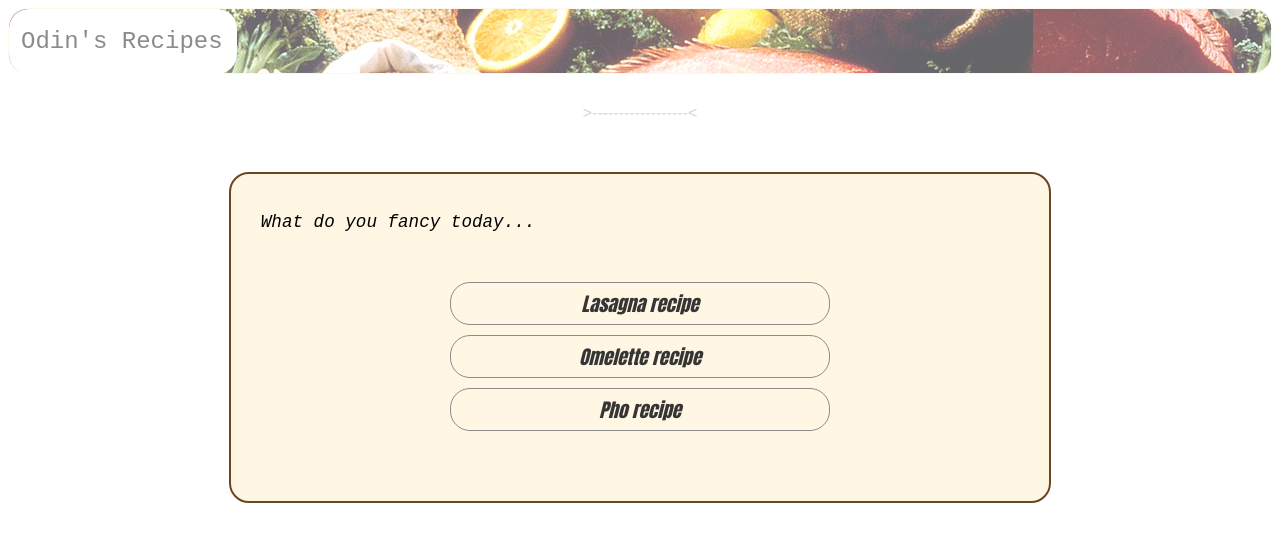
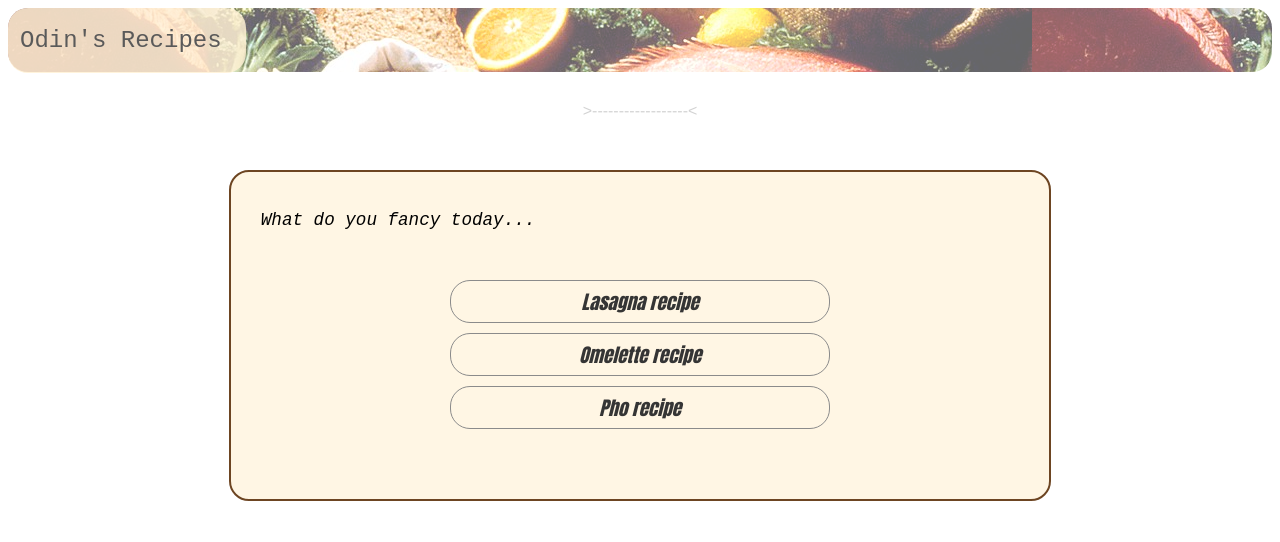
Before and after one commit to mathladd/odin-recipes, a plain HTML site: page index.html in a window 1280 px wide. Drawn offline with Linux system fonts and the light colour scheme.

Commit message:
beautify header

```diff
--- a/css/style.css
+++ b/css/style.css
@@ -18,18 +18,14 @@ body {
     background-position-y: -300px;
 
     height: 4em;
-
-    border-color: #fff7ec;
-    border-style: solid;
-    border-width: 1px;
     border-radius: 20px;
 }
 
 .main-header-content {
-    background-color: white;
+    background-color: rgba(255, 241, 212, 0.822);
     width: fit-content;
 
-    padding: 0.8em 0.6em 0.8em 0.5em;
+    padding: 0.8em 1em 0.8em 0.5em;
     border-radius: 20px;
 
     font-size: 1.5rem;
@@ -37,7 +33,7 @@ body {
 }
 
 .main-header-content .links {
-    color: #8b8b8b;
+    color: #5a5a5a;
 }
 
 .main-header-divider {
```
